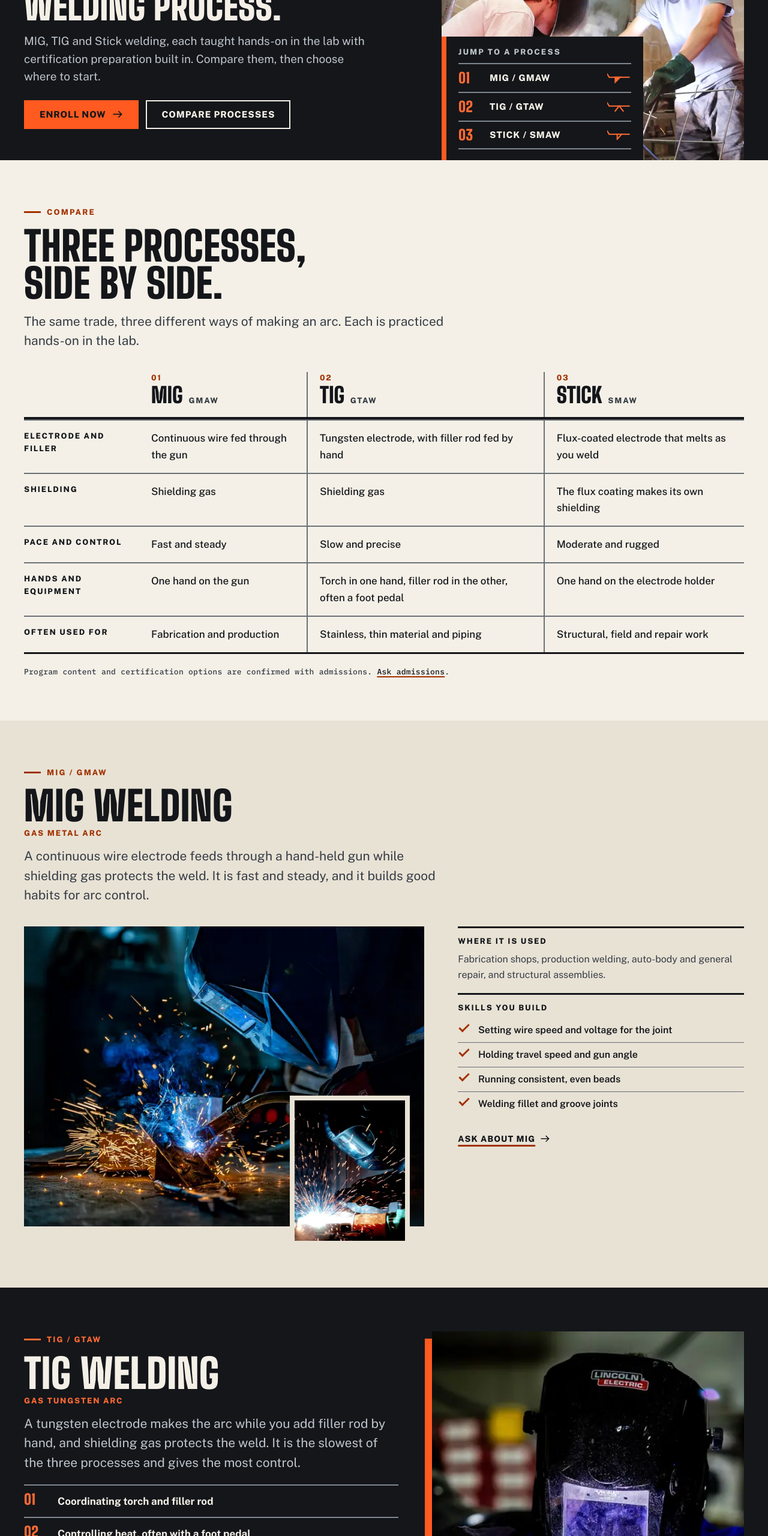
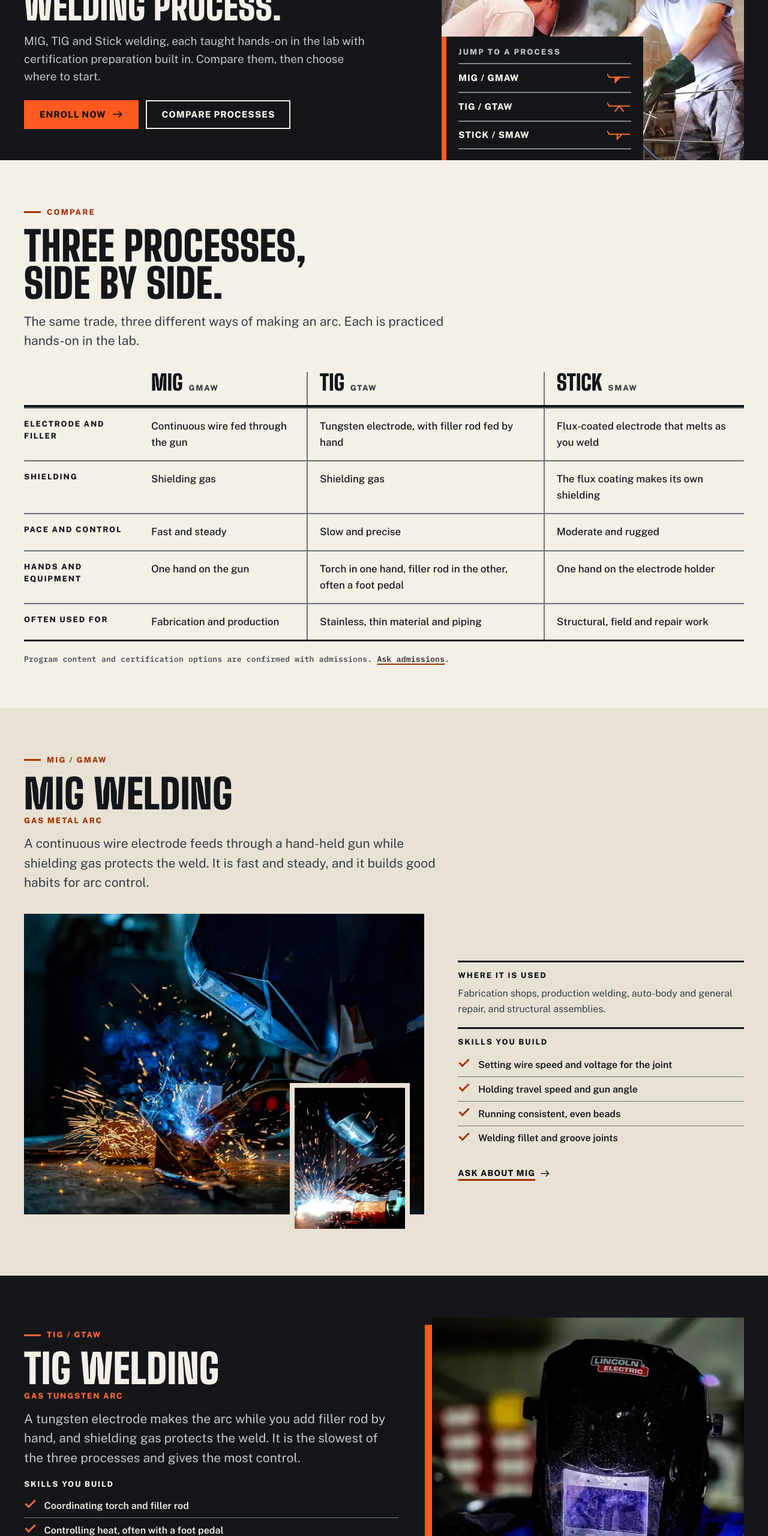
Before and after one commit to HARIKUMAR6/local--welding-trade-school-, a website: page programs.html in a window 1280 px wide. Shown: the part 240-2800 px from the top of the page at 60% size. Drawn offline with nearby package versions, Linux system fonts and the light colour scheme.

Commit message:
new changes

```diff
--- a/programs.html
+++ b/programs.html
@@ -163,9 +163,9 @@
       <nav class="pg-board" aria-label="Jump to a welding process">
         <p class="pg-board-title">Jump to a process</p>
         <ol>
-          <li><a href="#mig"><b>01</b><span>MIG / GMAW</span><svg class="icon glyph" aria-hidden="true"><use href="#w-fillet"/></svg></a></li>
-          <li><a href="#tig"><b>02</b><span>TIG / GTAW</span><svg class="icon glyph" aria-hidden="true"><use href="#w-vgroove"/></svg></a></li>
-          <li><a href="#stick"><b>03</b><span>Stick / SMAW</span><svg class="icon glyph" aria-hidden="true"><use href="#w-bevel"/></svg></a></li>
+          <li><a href="#mig"><span>MIG / GMAW</span><svg class="icon glyph" aria-hidden="true"><use href="#w-fillet"/></svg></a></li>
+          <li><a href="#tig"><span>TIG / GTAW</span><svg class="icon glyph" aria-hidden="true"><use href="#w-vgroove"/></svg></a></li>
+          <li><a href="#stick"><span>Stick / SMAW</span><svg class="icon glyph" aria-hidden="true"><use href="#w-bevel"/></svg></a></li>
         </ol>
       </nav>
     </div>
@@ -185,9 +185,9 @@
         <thead role="rowgroup">
           <tr role="row">
             <td role="presentation" class="cmp-corner"></td>
-            <th role="columnheader" scope="col"><span class="cmp-num">01</span><span class="cmp-name">MIG</span><span class="cmp-sub">GMAW</span></th>
-            <th role="columnheader" scope="col"><span class="cmp-num">02</span><span class="cmp-name">TIG</span><span class="cmp-sub">GTAW</span></th>
-            <th role="columnheader" scope="col"><span class="cmp-num">03</span><span class="cmp-name">Stick</span><span class="cmp-sub">SMAW</span></th>
+            <th role="columnheader" scope="col"><span class="cmp-name">MIG</span><span class="cmp-sub">GMAW</span></th>
+            <th role="columnheader" scope="col"><span class="cmp-name">TIG</span><span class="cmp-sub">GTAW</span></th>
+            <th role="columnheader" scope="col"><span class="cmp-name">Stick</span><span class="cmp-sub">SMAW</span></th>
           </tr>
         </thead>
         <tbody role="rowgroup">
@@ -239,7 +239,6 @@
         <div class="pg-proc-media pg-mig-media">
           <div class="photo pg-mig-photo">
             <picture><source type="image/webp" srcset="assets/images/programs/pg-mig-480.webp 480w, assets/images/programs/pg-mig-800.webp 800w, assets/images/programs/pg-mig-1200.webp 1200w, assets/images/programs/pg-mig-1600.webp 1600w, assets/images/programs/pg-mig-1920.webp 1920w" sizes="(min-width:1024px) 55vw, 100vw"><img src="assets/images/programs/pg-mig.jpg" alt="A welder in a helmet making a MIG weld on a steel workpiece, with blue light and a spray of orange sparks" width="1920" height="1278" style="object-position:35% 82%" loading="lazy" decoding="async"></picture>
-            <span class="mod-tag">01</span>
           </div>
           <div class="photo pg-mig-inset">
             <picture><source type="image/webp" srcset="assets/images/programs/pg-mig-detail-480.webp 480w, assets/images/programs/pg-mig-detail-800.webp 800w, assets/images/programs/pg-mig-detail-1200.webp 1200w" sizes="(min-width:1024px) 20vw, 40vw"><img src="assets/images/programs/pg-mig-detail.jpg" alt="Close view of a MIG welder's gloved hand and gun with a shower of bright sparks and arc light" width="1920" height="2168" style="object-position:50% 50%" loading="lazy" decoding="async"></picture>
@@ -273,12 +272,8 @@
         <p class="eyebrow">TIG / GTAW</p>
         <h2 id="tig-title" class="display d-lg mt-4">TIG welding <small>Gas Tungsten Arc</small></h2>
         <p class="lead mt-4">A tungsten electrode makes the arc while you add filler rod by hand, and shielding gas protects the weld. It is the slowest of the three processes and gives the most control.</p>
-        <ol class="pg-steps">
-          <li><b>01</b><span>Coordinating torch and filler rod</span></li>
-          <li><b>02</b><span>Controlling heat, often with a foot pedal</span></li>
-          <li><b>03</b><span>Keeping a clean, tightly controlled bead</span></li>
-          <li><b>04</b><span>Joining stainless and thin material</span></li>
-        </ol>
+        <p class="pg-use"><b>Skills you build</b></p>
+        <ul class="pg-list"><li>Coordinating torch and filler rod</li><li>Controlling heat, often with a foot pedal</li><li>Keeping a clean, tightly controlled bead</li><li>Joining stainless and thin material</li></ul>
         <p class="pg-use"><b>Where it is used</b> Stainless steel and aluminum, thin material, piping, and welds where appearance and precision matter.</p>
         <a href="contact.html" class="arrow-link">Ask about TIG <svg class="icon icon-go icon-flip" aria-hidden="true"><use href="#i-arrow"/></svg></a>
       </div>
--- a/src/_bundle.css
+++ b/src/_bundle.css
@@ -1285,9 +1285,8 @@
   .in-watchlist { margin: 0; display: grid; }
   .in-watchlist > div { padding: .9rem 0; border-top: 2px solid var(--ui); }
   .in-watchlist > div:last-child { border-bottom: 2px solid var(--ui); }
-  .in-watchlist dt { display: flex; align-items: baseline; gap: .9rem; font-family: 'Big Shoulders Display', sans-serif; font-weight: 900; font-size: 1.75rem; line-height: 1; text-transform: uppercase; }
-  .in-watchlist dt b { font-size: 1.25rem; color: var(--acc); min-width: 2rem; }
-  .in-watchlist dd { margin: .4rem 0 0; padding-inline-start: 2.9rem; color: var(--fg-2); }
+  .in-watchlist dt { font-family: 'Big Shoulders Display', sans-serif; font-weight: 900; font-size: 1.75rem; line-height: 1; text-transform: uppercase; }
+  .in-watchlist dd { margin: .4rem 0 0; color: var(--fg-2); }
   #booth .arrow-link { display: inline-flex; }
 
   /* ---------- Support ---------- */
@@ -1336,15 +1335,14 @@
   .pg-board-title { margin: 0 0 .5rem; font-weight: 800; font-size: .8125rem; letter-spacing: .16em; text-transform: uppercase; color: var(--fg-2); }
   .pg-board ol { list-style: none; margin: 0; padding: 0; }
   .pg-board a {
-    display: grid; grid-template-columns: 2.5rem 1fr auto; align-items: center; gap: .75rem; min-height: 3rem; padding-block: .125rem;
+    display: grid; grid-template-columns: 1fr auto; align-items: center; gap: .75rem; min-height: 3rem; padding-block: .125rem;
     border-top: 2px solid var(--ui); color: var(--fg); text-decoration: none;
   }
   .pg-board li:last-child a { border-bottom: 2px solid var(--ui); }
-  .pg-board b { font-family: 'Big Shoulders Display', sans-serif; font-weight: 900; font-size: 1.5rem; line-height: 1; color: var(--acc); }
   .pg-board span { font-weight: 800; letter-spacing: .06em; text-transform: uppercase; font-size: .9375rem; }
   .pg-board .glyph { width: 2.5rem; height: 1.6667rem; color: var(--acc); }
   .pg-board a:hover { background: var(--fg); color: var(--bg); }
-  .pg-board a:hover b, .pg-board a:hover .glyph { color: inherit; }
+  .pg-board a:hover .glyph { color: inherit; }
   @media (min-width: 768px) {
     .pg-hero-wrap { min-height: var(--inner-hero-h); }
     .pg-hero-copy { max-width: min(36rem, calc(58% - 2rem)); }
@@ -1377,7 +1375,6 @@
     .cmp thead th, .cmp thead td { padding: 0 1.25rem 1rem; vertical-align: bottom; border-bottom: 4px solid var(--fg); }
     .cmp thead th { font-weight: 400; text-align: start; }
     .cmp thead td.cmp-corner { width: 12rem; padding-inline: 0; border-top: 0; border-inline-start: 0; }
-    .cmp-num { display: block; font-weight: 800; font-size: .8125rem; letter-spacing: .12em; color: var(--acc); }
     .cmp-name { display: inline; font-family: 'Big Shoulders Display', sans-serif; font-weight: 900; font-size: 2.25rem; line-height: 1; text-transform: uppercase; color: var(--fg); }
     .cmp-sub { margin-inline-start: .6rem; font-weight: 800; font-size: .8125rem; letter-spacing: .14em; color: var(--fg-2); }
     .cmp tbody tr { padding: 0; border-top: 0; }
@@ -1389,8 +1386,8 @@
     .cmp td::before { content: none; }
     .cmp tbody td + td, .cmp thead th + th { border-inline-start: 2px solid var(--ui); }
   }
-  .cmp-num, .cmp-name, .cmp-sub { display: none; }
-  @media (min-width: 768px) { .cmp-num { display: block; } .cmp-name, .cmp-sub { display: inline; } }
+  .cmp-name, .cmp-sub { display: none; }
+  @media (min-width: 768px) { .cmp-name, .cmp-sub { display: inline; } }
 
   /* ---------- Section heading group: eyebrow, heading and lead always share the start edge ---------- */
   .pg-head { max-width: 44rem; text-align: start; }
@@ -1409,7 +1406,7 @@
   }
   .pg-proc-copy .arrow-link { margin-top: 1rem; }
   .pg-proc-below { margin-top: clamp(1.5rem, 1rem + 1.5vw, 2.25rem); align-items: start; }
-  @media (min-width: 1024px) { .pg-proc-below { grid-template-columns: minmax(0, 7fr) minmax(0, 5fr); } }
+  @media (min-width: 1024px) { .pg-proc-below { grid-template-columns: minmax(0, 7fr) minmax(0, 5fr); align-items: center; } }
   .pg-proc-below .pg-spec { margin-top: 0; }
   .pg-spec { margin: 1.25rem 0 0; display: grid; gap: 1.1rem; }
   .pg-spec > div, .pg-ledger > div { padding-top: .75rem; border-top: 3px solid var(--fg); }
@@ -1433,11 +1430,6 @@
   /* TIG: reversed, numbered skills */
   .pg-tig-photo { aspect-ratio: 4 / 3; }
   @media (min-width: 1024px) { .pg-tig-photo { aspect-ratio: 5 / 6; } }
-  .pg-steps { list-style: none; margin: 1.25rem 0 0; padding: 0; }
-  .pg-steps li { display: grid; grid-template-columns: 3rem 1fr; align-items: baseline; gap: .5rem; padding: .7rem 0; border-top: 2px solid var(--ui); }
-  .pg-steps li:last-child { border-bottom: 2px solid var(--ui); }
-  .pg-steps b { font-family: 'Big Shoulders Display', sans-serif; font-weight: 900; font-size: 1.5rem; line-height: 1; color: var(--acc); }
-  .pg-steps span { font-weight: 700; font-size: 1.0625rem; }
   .pg-use { margin: 1.1rem 0 0; color: var(--fg-2); }
   .pg-use b { display: block; margin-bottom: .3rem; font-weight: 800; font-size: .8125rem; letter-spacing: .14em; text-transform: uppercase; color: var(--fg); }
 
--- a/src/css/instructors.css
+++ b/src/css/instructors.css
@@ -89,9 +89,8 @@
   .in-watchlist { margin: 0; display: grid; }
   .in-watchlist > div { padding: .9rem 0; border-top: 2px solid var(--ui); }
   .in-watchlist > div:last-child { border-bottom: 2px solid var(--ui); }
-  .in-watchlist dt { display: flex; align-items: baseline; gap: .9rem; font-family: 'Big Shoulders Display', sans-serif; font-weight: 900; font-size: 1.75rem; line-height: 1; text-transform: uppercase; }
-  .in-watchlist dt b { font-size: 1.25rem; color: var(--acc); min-width: 2rem; }
-  .in-watchlist dd { margin: .4rem 0 0; padding-inline-start: 2.9rem; color: var(--fg-2); }
+  .in-watchlist dt { font-family: 'Big Shoulders Display', sans-serif; font-weight: 900; font-size: 1.75rem; line-height: 1; text-transform: uppercase; }
+  .in-watchlist dd { margin: .4rem 0 0; color: var(--fg-2); }
   #booth .arrow-link { display: inline-flex; }
 
   /* ---------- Support ---------- */
--- a/src/css/programs.css
+++ b/src/css/programs.css
@@ -13,15 +13,14 @@
   .pg-board-title { margin: 0 0 .5rem; font-weight: 800; font-size: .8125rem; letter-spacing: .16em; text-transform: uppercase; color: var(--fg-2); }
   .pg-board ol { list-style: none; margin: 0; padding: 0; }
   .pg-board a {
-    display: grid; grid-template-columns: 2.5rem 1fr auto; align-items: center; gap: .75rem; min-height: 3rem; padding-block: .125rem;
+    display: grid; grid-template-columns: 1fr auto; align-items: center; gap: .75rem; min-height: 3rem; padding-block: .125rem;
     border-top: 2px solid var(--ui); color: var(--fg); text-decoration: none;
   }
   .pg-board li:last-child a { border-bottom: 2px solid var(--ui); }
-  .pg-board b { font-family: 'Big Shoulders Display', sans-serif; font-weight: 900; font-size: 1.5rem; line-height: 1; color: var(--acc); }
   .pg-board span { font-weight: 800; letter-spacing: .06em; text-transform: uppercase; font-size: .9375rem; }
   .pg-board .glyph { width: 2.5rem; height: 1.6667rem; color: var(--acc); }
   .pg-board a:hover { background: var(--fg); color: var(--bg); }
-  .pg-board a:hover b, .pg-board a:hover .glyph { color: inherit; }
+  .pg-board a:hover .glyph { color: inherit; }
   @media (min-width: 768px) {
     .pg-hero-wrap { min-height: var(--inner-hero-h); }
     .pg-hero-copy { max-width: min(36rem, calc(58% - 2rem)); }
@@ -54,7 +53,6 @@
     .cmp thead th, .cmp thead td { padding: 0 1.25rem 1rem; vertical-align: bottom; border-bottom: 4px solid var(--fg); }
     .cmp thead th { font-weight: 400; text-align: start; }
     .cmp thead td.cmp-corner { width: 12rem; padding-inline: 0; border-top: 0; border-inline-start: 0; }
-    .cmp-num { display: block; font-weight: 800; font-size: .8125rem; letter-spacing: .12em; color: var(--acc); }
     .cmp-name { display: inline; font-family: 'Big Shoulders Display', sans-serif; font-weight: 900; font-size: 2.25rem; line-height: 1; text-transform: uppercase; color: var(--fg); }
     .cmp-sub { margin-inline-start: .6rem; font-weight: 800; font-size: .8125rem; letter-spacing: .14em; color: var(--fg-2); }
     .cmp tbody tr { padding: 0; border-top: 0; }
@@ -66,8 +64,8 @@
     .cmp td::before { content: none; }
     .cmp tbody td + td, .cmp thead th + th { border-inline-start: 2px solid var(--ui); }
   }
-  .cmp-num, .cmp-name, .cmp-sub { display: none; }
-  @media (min-width: 768px) { .cmp-num { display: block; } .cmp-name, .cmp-sub { display: inline; } }
+  .cmp-name, .cmp-sub { display: none; }
+  @media (min-width: 768px) { .cmp-name, .cmp-sub { display: inline; } }
 
   /* ---------- Section heading group: eyebrow, heading and lead always share the start edge ---------- */
   .pg-head { max-width: 44rem; text-align: start; }
@@ -86,7 +84,7 @@
   }
   .pg-proc-copy .arrow-link { margin-top: 1rem; }
   .pg-proc-below { margin-top: clamp(1.5rem, 1rem + 1.5vw, 2.25rem); align-items: start; }
-  @media (min-width: 1024px) { .pg-proc-below { grid-template-columns: minmax(0, 7fr) minmax(0, 5fr); } }
+  @media (min-width: 1024px) { .pg-proc-below { grid-template-columns: minmax(0, 7fr) minmax(0, 5fr); align-items: center; } }
   .pg-proc-below .pg-spec { margin-top: 0; }
   .pg-spec { margin: 1.25rem 0 0; display: grid; gap: 1.1rem; }
   .pg-spec > div, .pg-ledger > div { padding-top: .75rem; border-top: 3px solid var(--fg); }
@@ -110,11 +108,6 @@
   /* TIG: reversed, numbered skills */
   .pg-tig-photo { aspect-ratio: 4 / 3; }
   @media (min-width: 1024px) { .pg-tig-photo { aspect-ratio: 5 / 6; } }
-  .pg-steps { list-style: none; margin: 1.25rem 0 0; padding: 0; }
-  .pg-steps li { display: grid; grid-template-columns: 3rem 1fr; align-items: baseline; gap: .5rem; padding: .7rem 0; border-top: 2px solid var(--ui); }
-  .pg-steps li:last-child { border-bottom: 2px solid var(--ui); }
-  .pg-steps b { font-family: 'Big Shoulders Display', sans-serif; font-weight: 900; font-size: 1.5rem; line-height: 1; color: var(--acc); }
-  .pg-steps span { font-weight: 700; font-size: 1.0625rem; }
   .pg-use { margin: 1.1rem 0 0; color: var(--fg-2); }
   .pg-use b { display: block; margin-bottom: .3rem; font-weight: 800; font-size: .8125rem; letter-spacing: .14em; text-transform: uppercase; color: var(--fg); }
 
```
Also changed, not shown: instructors.html (+7 -7 lines), src/pages/instructors.html (+7 -7 lines), src/pages/programs.html (+8 -13 lines), assets/css/styles.css.
